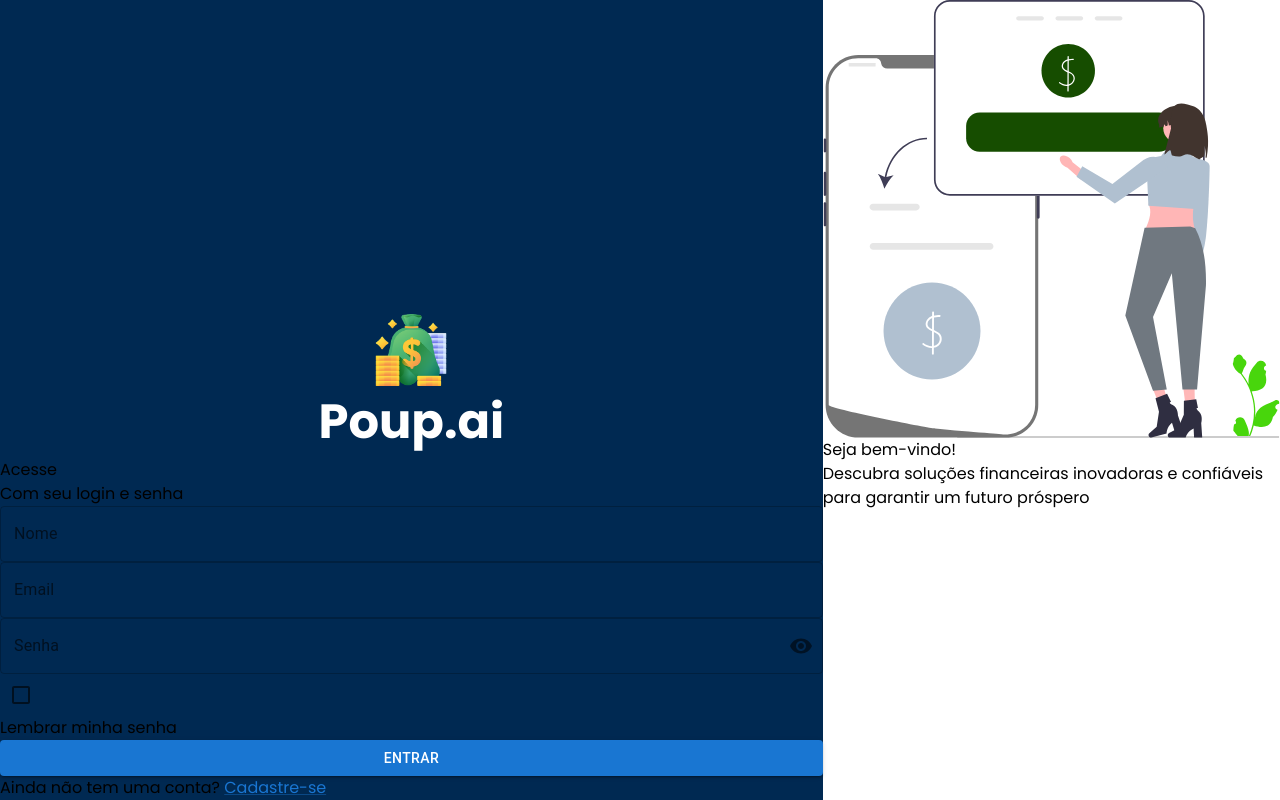
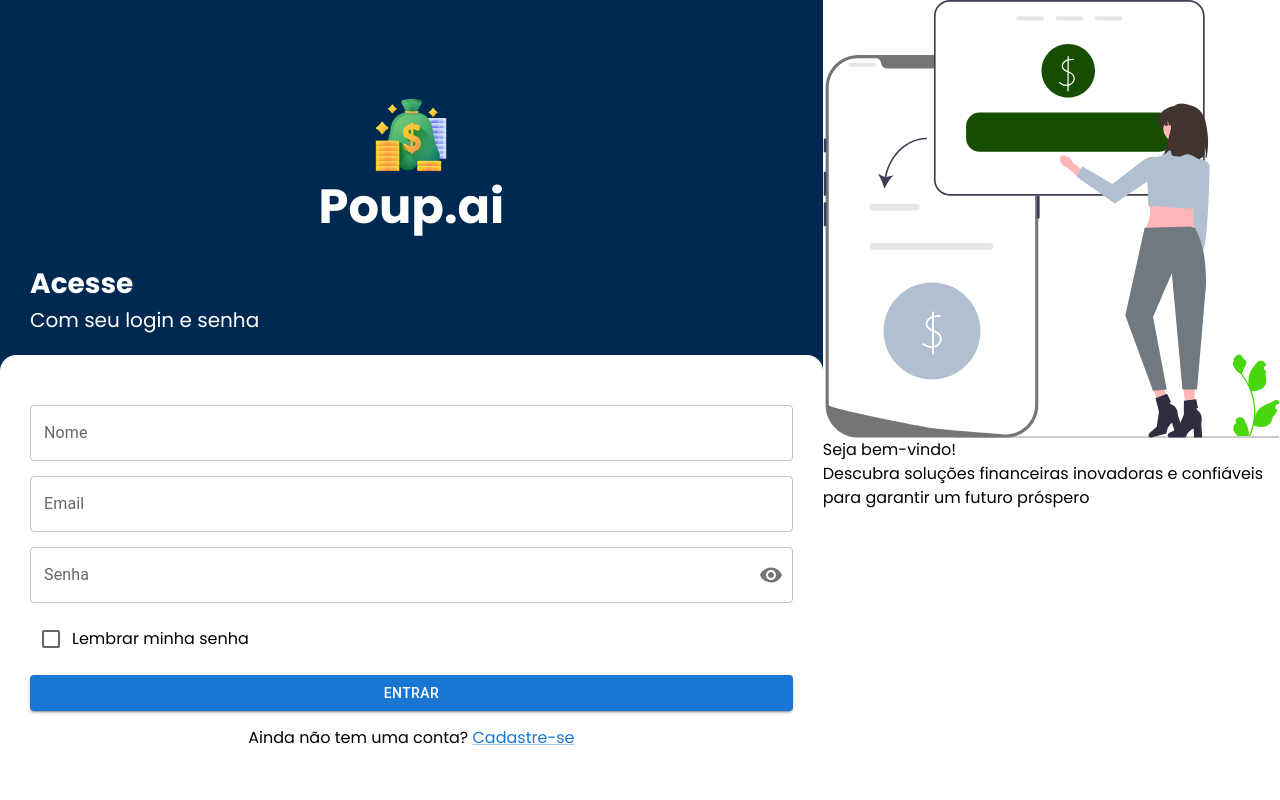
Before and after one commit to Douglass1981/FIAP-Fase1, a Next.js app: page / in a window 1280 px wide. Built offline with nearby package versions, Linux system fonts and the light colour scheme.

Commit message:
feat(styles): create form-area section with form and text

```diff
--- a/src/app/home.styles.module.scss
+++ b/src/app/home.styles.module.scss
@@ -19,7 +19,6 @@ $gray-neutral-800: #424242;
 
 $white: #ffffff;
 $black: #000000;
-
 
 .login {
   display: flex;
@@ -50,6 +49,47 @@ $black: #000000;
       }
     }
 
+    &__form-area {
+      display: flex;
+      flex-direction: column;
 
+      &__text {
+        padding: 20px 30px;
+        &__title {
+          @include typography(1.75rem, 700);
+          color: $white;
+        }
+
+        &__subtitle {
+          @include typography(1.25rem);
+          color: $white;
+        }
+      }
+
+      &__form {
+        background-color: $white;
+        width: 100%;
+        border-radius: 16px 16px 0px 0px;
+        display: flex;
+        flex-direction: column;
+        padding: 50px 30px;
+        gap: 15px;
+
+        &__checkbox {
+          display: flex;
+          align-items: center;
+          &__text {
+            font-size: 1rem;
+          }
+        }
+
+        &__redirect {
+          display: flex;
+          justify-content: center;
+          align-items: center;
+          width: 100%;
+        }
+      }
+    }
   }
 }
--- a/src/app/page.tsx
+++ b/src/app/page.tsx
@@ -27,12 +27,12 @@ export default function HOME() {
             </h1>
           </Box>
 
-          <Box className={styles['login__container__form_area']}>
-            <Box className={styles['login__container__form_area__text']}>
-              <h2 className={styles['login__container__form_area__text__title']}>
+          <Box className={styles['login__container__form-area']}>
+            <Box className={styles['login__container__form-area__text']}>
+              <h2 className={styles['login__container__form-area__text__title']}>
                 Acesse
               </h2>
-              <h3 className={styles['login__container__form_area__text__subtitle']}>
+              <h3 className={styles['login__container__form-area__text__subtitle']}>
                 Com seu login e senha
               </h3>
             </Box>
@@ -68,24 +68,24 @@ export default function HOME() {
                   ),
                 }}
               />
-              <Box className={styles['login__container__form_area__form__checkbox']}>
+              <Box className={styles['login__container__form-area__form__checkbox']}>
                 <Checkbox />
-                <p className={styles['login__container__form_area__form__checkbox__text']}>
+                <p className={styles['login__container__form-area__form__checkbox__text']}>
                   Lembrar minha senha
                 </p>
               </Box>
               <Button
                 variant="contained"
                 fullWidth
-                className={styles['login__container__form_area__form__button']}
+                className={styles['login__container__form-area__form__button']}
               >
                 Entrar
               </Button>
-              <Box className={styles['login__container__form_area__form__redirect']}>
-                <p className={styles['login__container__form_area__form__redirect__text']}>
+              <Box className={styles['login__container__form-area__form__redirect']}>
+                <p className={styles['login__container__form-area__form__redirect__text']}>
                   Ainda não tem uma conta?{" "}
                   <Link
-                    className={styles['login__container__form_area__form__redirect__text__link']}
+                    className={styles['login__container__form-area__form__redirect__text__link']}
                     href="http://localhost:3000/cadastro"
                   >
                     Cadastre-se
```
